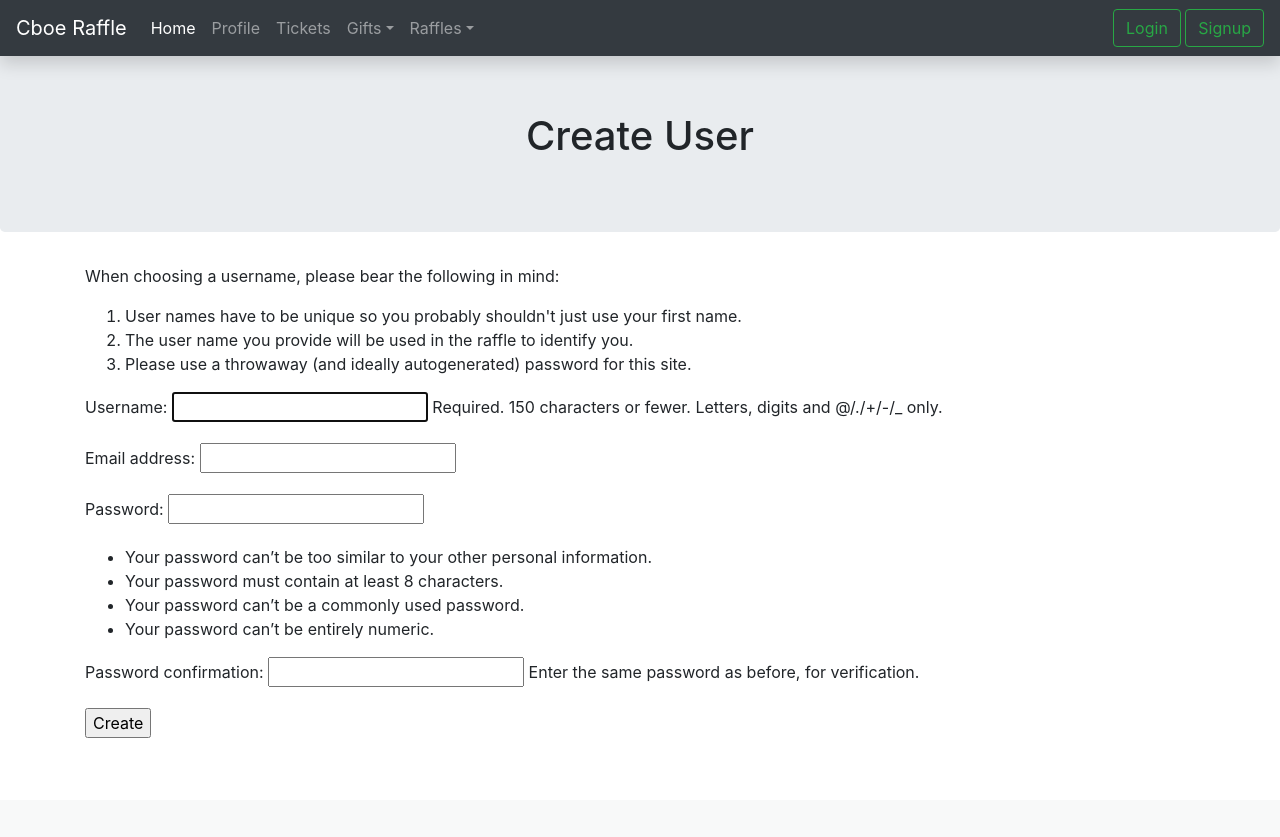
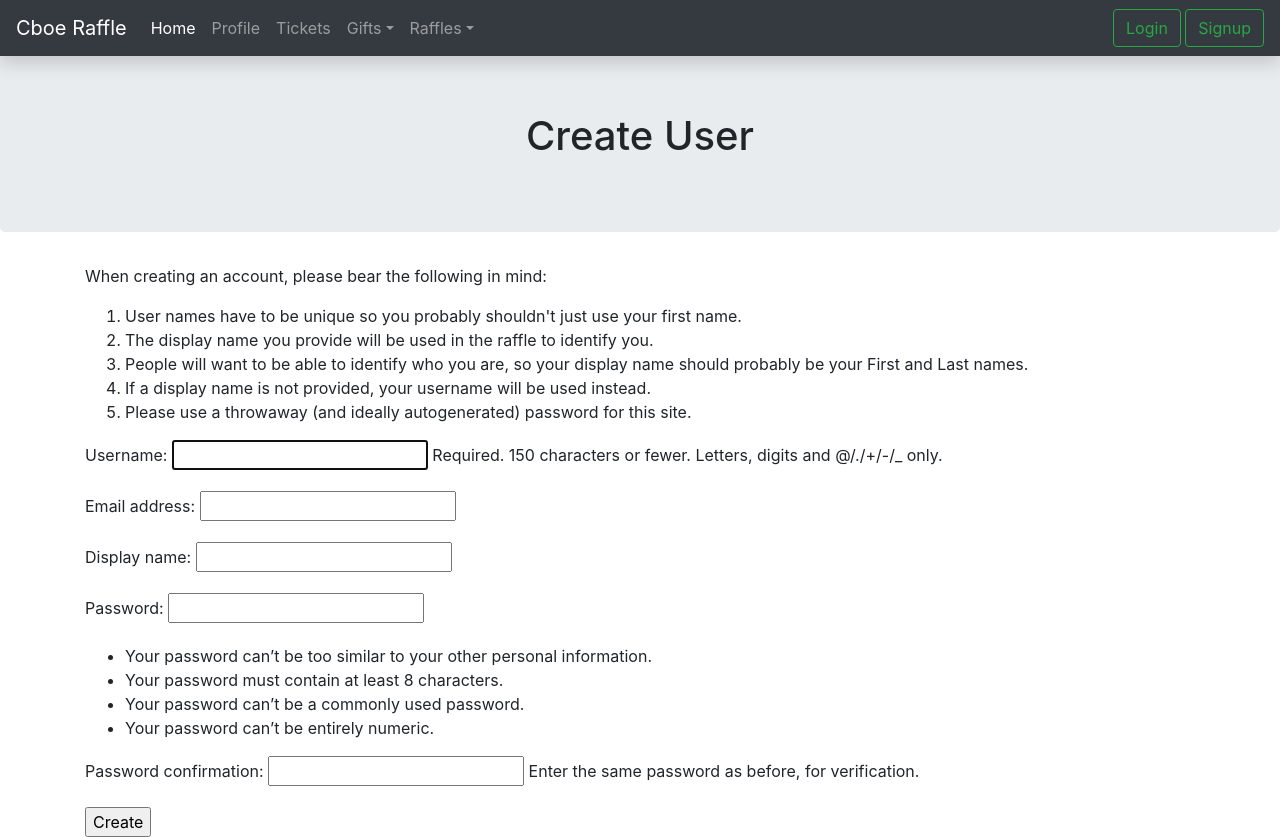
Before and after one commit to mjms3/raffle, a Django app: page /accounts/signup/ in a window 1280 px wide. Before the commit the page ends 738 px from the top, so only its background shows below. Run offline with Django 3.2, Linux system fonts and the light colour scheme; data that the repository does not hold is empty; parts of the project's set-up code (start-up, migrations or seed data) failed here and were passed over.

Commit message:
User: Add a 'Display Name' field and use this throughout

```diff
--- a/account/admin.py
+++ b/account/admin.py
@@ -8,6 +8,6 @@ class CustomUserAdmin(UserAdmin):
     add_form = CustomUserCreationForm
     form = CustomUserChangeForm
     model = CustomUser
-    list_display = ['email', 'username',]
+    list_display = ['email', 'username', 'display_name']
 
 admin.site.register(CustomUser, CustomUserAdmin)
--- a/account/forms.py
+++ b/account/forms.py
@@ -4,7 +4,7 @@ from django.contrib.auth import forms, get_user_model
 class CustomUserCreationForm(forms.UserCreationForm):
 
     class Meta:
-        fields = ('username', 'email')
+        fields = ('username', 'email', '_display_name')
         model = get_user_model()
 
 
@@ -12,4 +12,4 @@ class CustomUserCreationForm(forms.UserCreationForm):
 class CustomUserChangeForm(forms.UserChangeForm):
     class Meta:
         model = get_user_model()
-        fields = ('email',)
+        fields = ('email', '_display_name')
--- a/account/models.py
+++ b/account/models.py
@@ -1,10 +1,17 @@
-from django.contrib.auth.base_user import BaseUserManager
 from django.contrib.auth.models import AbstractUser, UserManager
 from django.db import models
 from django.utils.translation import gettext_lazy as _
 
 class CustomUser(AbstractUser):
     email = models.EmailField(_('email address'), blank=False)
+    _display_name = models.CharField(_('display name'), blank=True, null=True, max_length=250)
+
+    @property
+    def display_name(self):
+        return self._display_name or self.username
+
+    def __str__(self):
+        return self.display_name
 
 class CustomUserManager(UserManager):
     pass
--- a/account/templates/profile.html
+++ b/account/templates/profile.html
@@ -7,8 +7,8 @@
 
 
 {% block content %}
-    <p>This page allows you to edit the email address associated with your user.</p>
-    <form action="{% url 'signup' %}" method="post">
+    <p>This page allows you to edit the email address and display name associated with your user.</p>
+    <form action="{% url 'user_profile' %}" method="post">
     {% csrf_token %}
     {{ form.as_p }}
     <input type="submit" value="Update">
--- a/account/templates/user_form.html
+++ b/account/templates/user_form.html
@@ -7,11 +7,15 @@
 
 
 {% block content %}
-    <p>When choosing a username, please bear the following in mind:</p>
+    <p>When creating an account, please bear the following in mind:</p>
     <ol>
-    <li>User names have to be unique so you probably shouldn't just use your first name.</li>
-    <li>The user name you provide will be used in the raffle to identify you.</li>
-    <li>Please use a throwaway (and ideally autogenerated) password for this site.</li>
+        <li>User names have to be unique so you probably shouldn't just use your first name.</li>
+        <li>The display name you provide will be used in the raffle to identify you.</li>
+        <li>People will want to be able to identify who you are, so your display name should probably be your First and
+            Last names.
+        </li>
+        <li>If a display name is not provided, your username will be used instead.</li>
+        <li>Please use a throwaway (and ideally autogenerated) password for this site.</li>
     </ol>
     <form action="{% url 'signup' %}" method="post">
     {% csrf_token %}
--- a/account/views.py
+++ b/account/views.py
@@ -1,11 +1,11 @@
 from django.contrib import messages
-from django.contrib.auth import authenticate, login, update_session_auth_hash
+from django.contrib.auth import authenticate, login, update_session_auth_hash, get_user_model
 from django.contrib.auth.forms import PasswordChangeForm
 from django.contrib.auth.mixins import LoginRequiredMixin
 from django.http import HttpResponseRedirect
 from django.shortcuts import redirect, render
-from django.urls import reverse_lazy, reverse
-from django.views.generic import FormView, TemplateView
+from django.urls import reverse_lazy
+from django.views.generic import FormView, UpdateView
 
 from account.forms import CustomUserCreationForm, CustomUserChangeForm
 
@@ -35,6 +35,16 @@ class UserProfileView(LoginRequiredMixin, FormView):
     template_name = 'profile.html'
     success_url = reverse_lazy('user_profile')
 
+    def get_form_kwargs(self):
+        kwargs = super().get_form_kwargs()
+        kwargs['instance'] = self.request.user
+        return kwargs
+
+    def form_valid(self, form):
+        form.save()
+        return super().form_valid(form)
+
+
 def change_password(request):
     if request.method == 'POST':
         form = PasswordChangeForm(request.user, request.POST)
--- a/event/admin.py
+++ b/event/admin.py
@@ -10,6 +10,7 @@ class RaffleEventAdmin(admin.ModelAdmin):
     list_display = (
         'name',
         'phase',
+        'current_user',
         'raffle_actions',
     )
 
--- a/event/templates/event.html
+++ b/event/templates/event.html
@@ -52,8 +52,8 @@
                         <div class="form-group">
                             <label id="toUserSelectLabel" for="toUserSelect">Pay 5 pounds to swap xxx from yyy to:</label>
                             <select class="form-control" id="toUserSelect">
-                                {% for user_id, username in user_mapping %}
-                                    <option value="{{ user_id }}">{{ username }}</option>
+                                {% for user_id, display_name in user_mapping %}
+                                    <option value="{{ user_id }}">{{ display_name }}</option>
                                 {% endfor %}
                             </select>
                         </div>
@@ -139,7 +139,7 @@
                             var giftSwapModal = $('#giftSwapModal');
                             giftSwapModal.data("current_user_id", data['modal_data']['current_user_id']);
                             giftSwapModal.data("gift_id", data['modal_data']['gift_id']);
-                            $('#toUserSelectLabel').text('Pay 5 pounds to swap ' + data['modal_data']['gift_description'] + ' from ' + data['modal_data']['current_user_username'] + ' to:')
+                            $('#toUserSelectLabel').text('Pay 5 pounds to swap ' + data['modal_data']['gift_description'] + ' from ' + data['modal_data']['current_user_display_name'] + ' to:')
                             giftSwapModal.modal();
                         }
                     }
--- a/event/templates/gift_form.html
+++ b/event/templates/gift_form.html
@@ -12,7 +12,7 @@
         <ol>
             <li>When providing the description, please ensure that it is clear what is being donated. </li>
         <li>This description will be used in parts of the raffle so needs to work in a sentence of the form:
-            {{ user.get_username }} donated a DESCRIPTION.</li>
+            {{ user.display_name }} donated a DESCRIPTION.</li>
         <li>Note that file uploads are limited to 20MB. If your image file is larger than this, you will need to downsize it before uploading.</li>
         <li>The image that you upload will automatically be downsized to 600 pixels and a pixelated version generated.</li>
         <li>Please confirm you are happy with the image after upload and reupload with a different image if you are not happy.</li>
--- a/event/views.py
+++ b/event/views.py
@@ -26,7 +26,7 @@ class EventView(LoginRequiredMixin, ListView):
     def get_context_data(self, *, object_list=None, **kwargs):
         context = super().get_context_data(object_list=object_list, **kwargs)
         event = get_object_or_404(RaffleEvent, id=self.kwargs['event_id'])
-        context['user_mapping'] = sorted(((u.id, u.username) for u in event.participants.all()), key=itemgetter(1))
+        context['user_mapping'] = sorted(((u.id, u.display_name) for u in event.participants.all()), key=itemgetter(1))
         return context
 
 class GiftIndexView(PermissionRequiredMixin, ListView):
@@ -223,7 +223,7 @@ def process_image_click(request):
         return JsonResponse({'modal_data': {
             'gift_id': gift.id,
             'gift_description': gift.description,
-            'current_user_username': gift.given_to.username,
+            'current_user_display_name': gift.given_to.display_name,
             'current_user_id': gift.given_to_id,
         }})
 
```
Also changed, not shown: account/migrations/0002_customuser__display_name.py (added).
